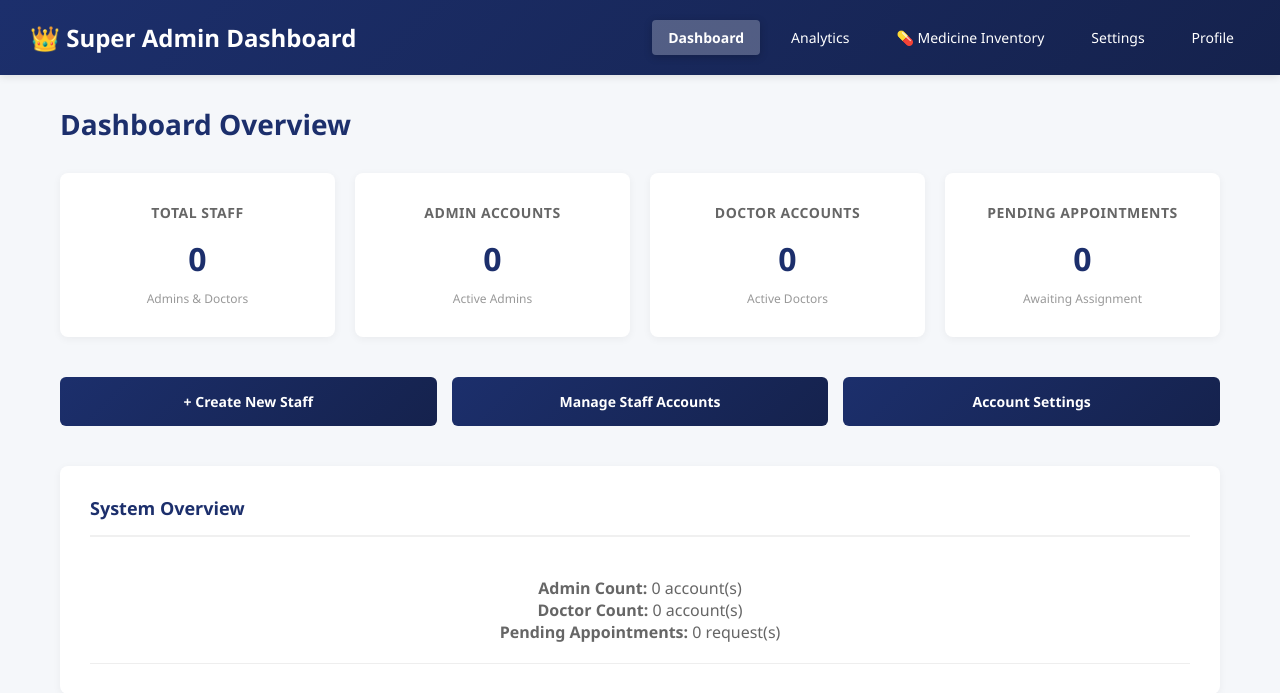
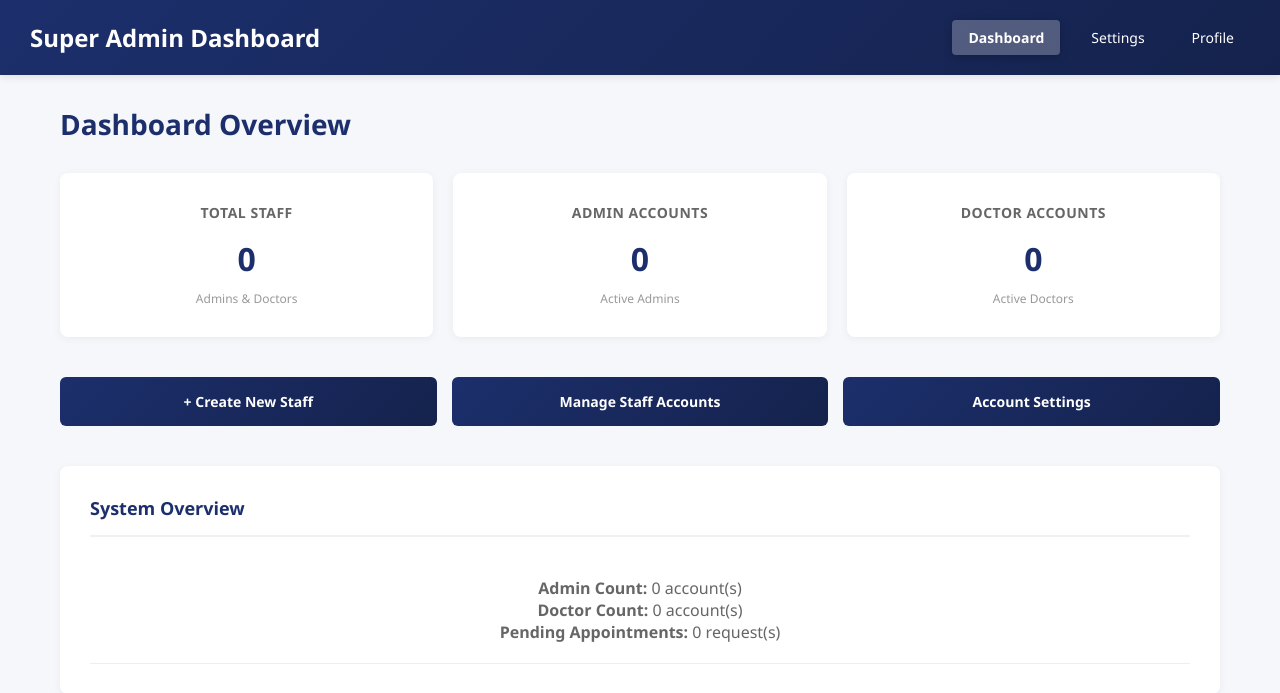
Before and after one commit to kiryl0047/CSIT327-G6-HPISystem, a Django app: page /admin/dashboard/ in a window 1280 px wide. Shown: the top 693 px of the page. Run offline with Django 5.2, Linux system fonts and the light colour scheme; the visitor is signed in with stand-in values (Sample User, id 1); data comes from the database, SQL or seed files in the repository; data that the repository does not hold is empty.

Commit message:
Sprint 4 polish: General cleanup, omitted irrelevant content, ensured role-based relevance

```diff
--- a/hpis/hpis/urls.py
+++ b/hpis/hpis/urls.py
@@ -1,7 +1,15 @@
 from django.contrib import admin
 from django.urls import path, include
+from django.conf import settings
+from django.conf.urls.static import static
 
 urlpatterns = [
     path('administrators/', admin.site.urls),
     path('', include('main.urls')),
+    path('inventory/', include('inventory.urls')),
+    path('inventory-med/', include('inventory_meds.urls')),
 ]
+
+# Serve media files in development
+if settings.DEBUG:
+    urlpatterns += static(settings.MEDIA_URL, document_root=settings.MEDIA_ROOT)
--- a/hpis/inventory_meds/templates/inventory_meds/dashboard.html
+++ b/hpis/inventory_meds/templates/inventory_meds/dashboard.html
@@ -230,7 +230,7 @@
         <nav>
             <a href="{% url 'dashboard_url' %}">Dashboard</a>
             <a href="{% url 'analytics_dashboard' %}">Analytics</a>
-            <a href="{% url 'inventory_meds:dashboard' %}" class="active">💊 Medicine Inventory</a>
+            <a href="{% url 'inventory_meds:dashboard' %}" class="active">Medicine Inventory</a>
             <a href="{% url 'settings' %}">Settings</a>
             <a href="{% url 'profile' %}">Profile</a>
         </nav>
--- a/hpis/inventory_meds/templates/inventory_meds/reports_dashboard.html
+++ b/hpis/inventory_meds/templates/inventory_meds/reports_dashboard.html
@@ -275,7 +275,7 @@
         <nav>
             <a href="{% url 'dashboard_url' %}">Dashboard</a>
             <a href="{% url 'analytics_dashboard' %}">Analytics</a>
-            <a href="{% url 'inventory_meds:dashboard' %}">💊 Medicine Inventory</a>
+            <a href="{% url 'inventory_meds:dashboard' %}">Medicine Inventory</a>
             <a href="{% url 'settings' %}">Settings</a>
             <a href="{% url 'profile' %}">Profile</a>
         </nav>
--- a/hpis/main/templates/admin_dashboard.html
+++ b/hpis/main/templates/admin_dashboard.html
@@ -14,7 +14,7 @@
       <nav>
         <a href="{% url 'admin_dashboard' %}" class="active">Dashboard</a>
         <a href="{% url 'analytics_dashboard' %}">Analytics</a>
-        <a href="{% url 'inventory_meds:dashboard' %}">💊 Medicine Inventory</a>
+        <a href="{% url 'inventory_meds:dashboard' %}">Medicine Inventory</a>
         <a href="{% url 'settings' %}">Settings</a>
         <a href="{% url 'profile' %}">Profile</a>
       </nav>
--- a/hpis/main/templates/analytics_dashboard.html
+++ b/hpis/main/templates/analytics_dashboard.html
@@ -225,7 +225,7 @@
         <nav>
             <a href="{% url 'dashboard_url' %}">Dashboard</a>
             <a href="{% url 'analytics_dashboard' %}" class="active">Analytics</a>
-            <a href="{% url 'inventory_meds:dashboard' %}">💊 Medicine Inventory</a>
+            <a href="{% url 'inventory_meds:dashboard' %}">Medicine Inventory</a>
             <a href="{% url 'settings' %}">Settings</a>
             <a href="{% url 'profile' %}">Profile</a>
             <a href="{% url 'user_login' %}">Logout</a>
--- a/hpis/main/templates/super_admin_dashboard.html
+++ b/hpis/main/templates/super_admin_dashboard.html
@@ -263,11 +263,9 @@
 
   <!-- Header -->
   <header>
-    <h1>👑 Super Admin Dashboard</h1>
+    <h1>Super Admin Dashboard</h1>
       <nav>
         <a href="{% url 'super_admin_dashboard' %}" class="active">Dashboard</a>
-        <a href="{% url 'analytics_dashboard' %}">Analytics</a>
-        <a href="{% url 'inventory_meds:dashboard' %}">💊 Medicine Inventory</a>
         <a href="{% url 'settings' %}">Settings</a>
         <a href="{% url 'profile' %}">Profile</a>
       </nav>
@@ -295,12 +293,6 @@
         <h3>Doctor Accounts</h3>
         <div class="number">{{ stats.doctors }}</div>
         <div class="label">Active Doctors</div>
-      </div>
-
-      <div class="stat-card">
-        <h3>Pending Appointments</h3>
-        <div class="number">{{ stats.pending_appointments }}</div>
-        <div class="label">Awaiting Assignment</div>
       </div>
     </div>
 
```
Also changed, not shown: hpis/hpis/settings.py (+31 -2 lines), hpis/requirements.txt (added, +49 -0 lines), hpis/inventory_meds/migrations/0001_initial.py, hpis/inventory_meds/migrations/0002_medicineauditlog_dispenserecord_batch_number_and_more.py (deleted).
